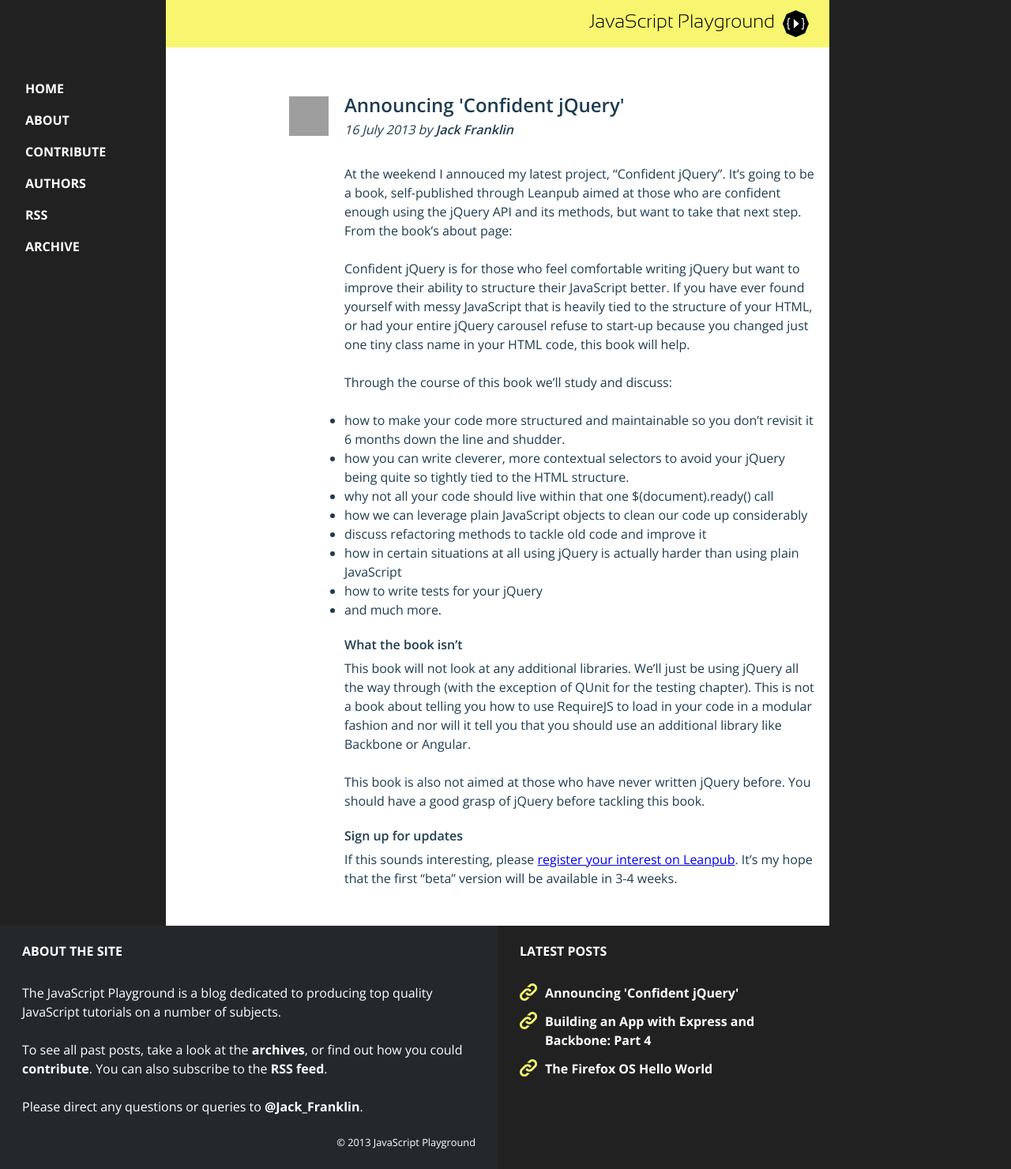
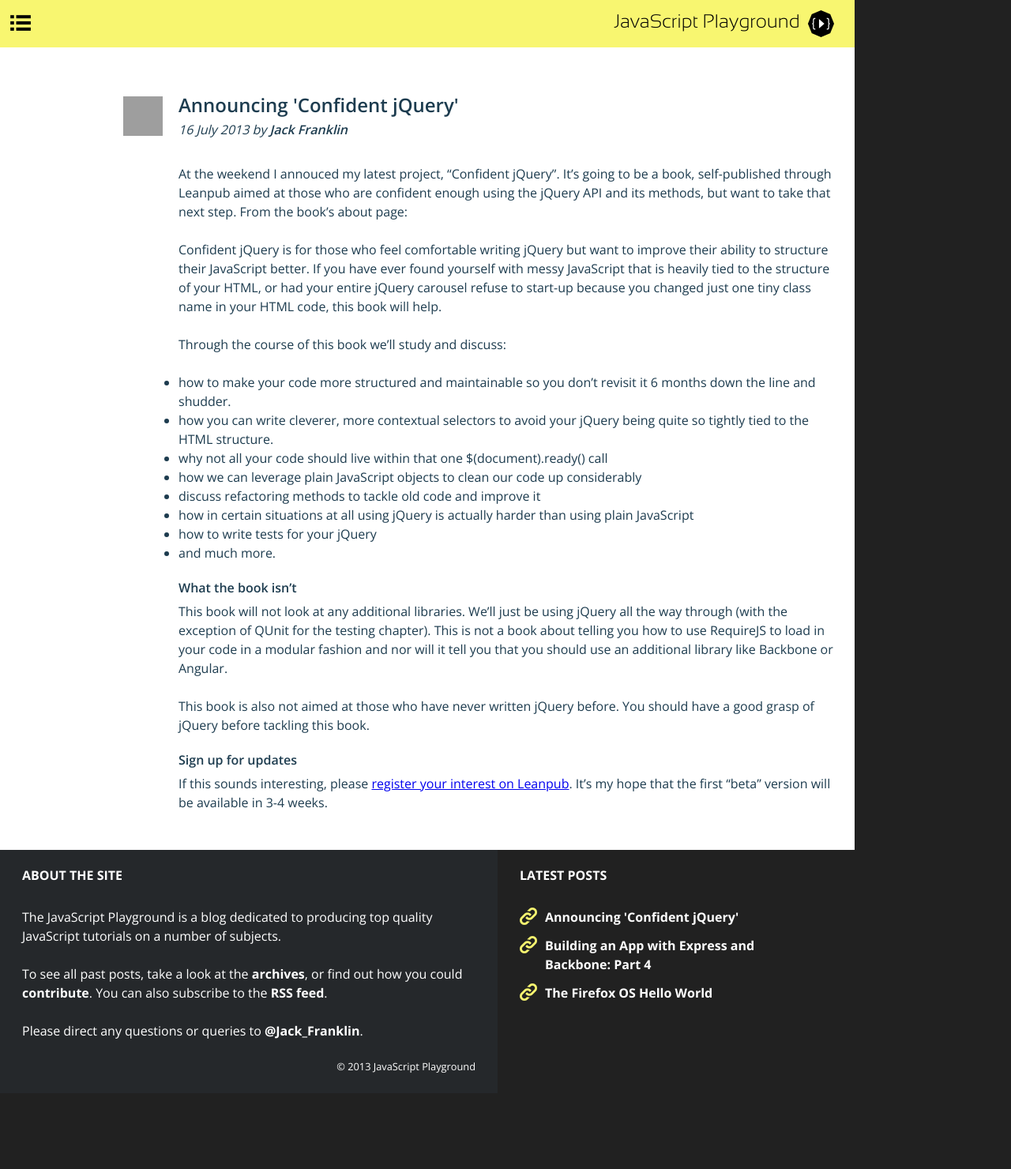
Before and after one commit to jackfranklin/javascriptplayground.com, a Jekyll site: the page built from index.html, in a window 1280 px wide. Shown: the whole page at 79% size. Built offline with Jekyll 4.4.1, drawn with Linux system fonts in a browser that asks for light colours; nearby versions of some CDN libraries; comment, search, counter and statistics services are not loaded; after the commit the page ends 1384 px from its top, so only the background shows below that; grey boxes are pictures that could not be loaded.

Commit message:
add menu icon

```diff
--- a/_layouts/default.html
+++ b/_layouts/default.html
@@ -15,6 +15,7 @@
   </head>
   <body>
     <header class="site-header clearfix" role="banner">
+      <a href="#" class="menu-icon"><img src="/img/menu.png" /></a>
       <h1 class="brand-name">JavaScript Playground</h1>
     </header>
     <nav class="nav-primary" role="navigation">
--- a/css/styles.css
+++ b/css/styles.css
@@ -233,13 +233,24 @@ pre {
   }
 
   .site-header {
-    max-width: 52.5em;
-    margin-left: 13.125em;
+    /* max-width: 52.5em; */
+    max-width: 67.6em;
+    /* margin-left: 13.125em; */
+    margin-left: 0;
   }
 
+  .menu-icon {
+    float: left;
+    margin: 5px 10px;
+  }
+  .menu-icon img { width: 32px; }
+
+
   .main-wrapper {
-    max-width: 50.5em;
-    margin-left: 13.125em;
+    /* max-width: 50.5em; */
+    max-width: 65.625em;
+    /* margin-left: 13.125em; */
+    margin-left: 0;
   }
 
   .site-footer {
--- a/js/app.js
+++ b/js/app.js
@@ -1,5 +1,22 @@
-$(function() {
-  $("code").attr("data-language", "javascript");
+$('body').addClass('js');
+$('.nav-toggle').on('click', function(e) {
+  e.preventDefault();
+  $('.nav-primary').find('ul').toggleClass('open');
+});
 
-  Rainbow.color();
- });
+var menu = $(".menu-icon");
+
+menu.on("click", function(e) {
+  e.preventDefault();
+  var header = $(".site-header");
+  if(header.css("margin-left") != "0px") {
+    header.add(".main-wrapper").animate({
+      "margin-left": 0
+    }, 200);
+  } else {
+    header.add(".main-wrapper").animate({
+      "margin-left": "13.125em"
+    }, 200);
+  }
+
+});
```
Also changed, not shown: other parts of _layouts/default.html (+1 -7 lines), img/menu.png (added).
